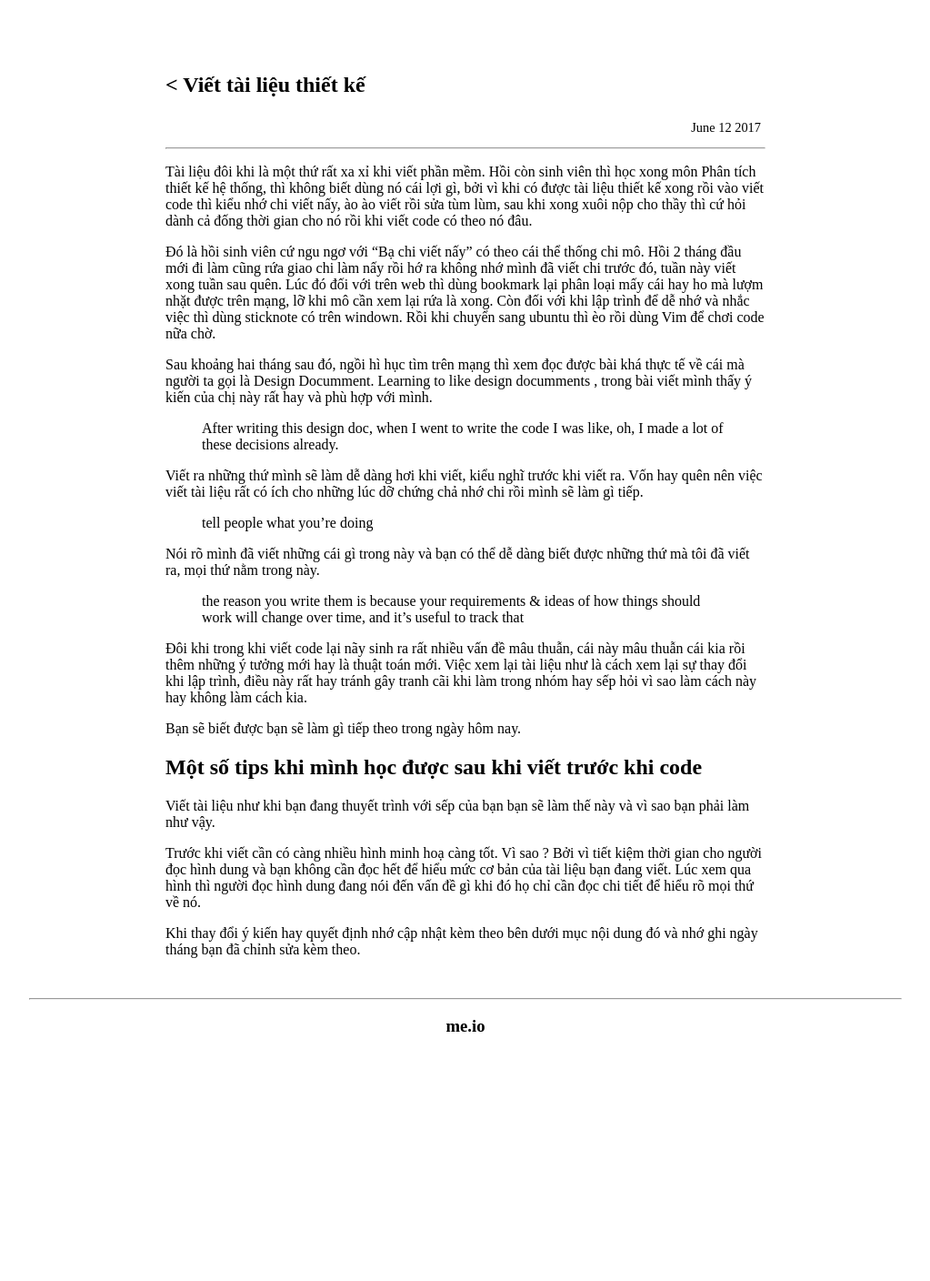
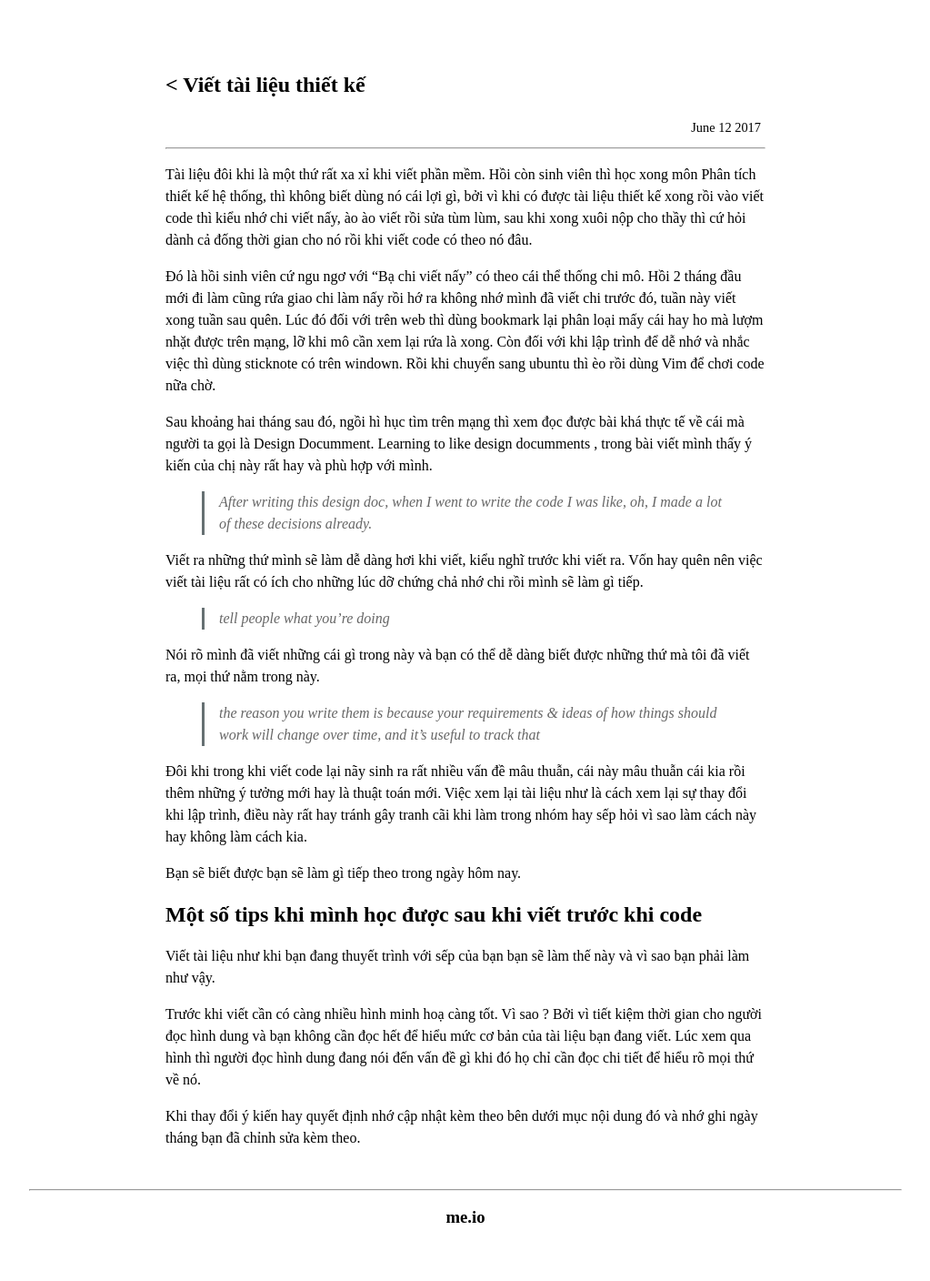
Before and after one commit to congdv/congdv.github.io, a Jekyll site: the page built from _posts/2017-06-12-Viết-tài-liệu-thiết-kế.md, in a window 1280 px wide. Shown: the whole page at 91% size, without its empty margins (128-1151 px from the left). Built offline with Jekyll 4.4.1, drawn with Linux system fonts in a browser that asks for light colours; before the commit the page ends 1198 px from its top, so only the background shows below that.

Commit message:
Update theme.css

```diff
--- a/css/theme.css
+++ b/css/theme.css
@@ -41,6 +41,13 @@ img {
 a {
     text-decoration: none;
     color: #000000;
+}
+
+blockquote{
+    font-style: italic;
+    opacity: 0.6;
+    border-left: 3px solid #021216;
+    padding-left: 16px;
 }
 
 /**
@@ -171,6 +178,10 @@ table tr:nth-last-child(1) td{
     padding: 20px;
 }
 
+.container p{
+    line-height: 150%;
+}
+
 .published{
     display: block;
     padding: 5px;
```
Also changed, not shown: 1 other file.
